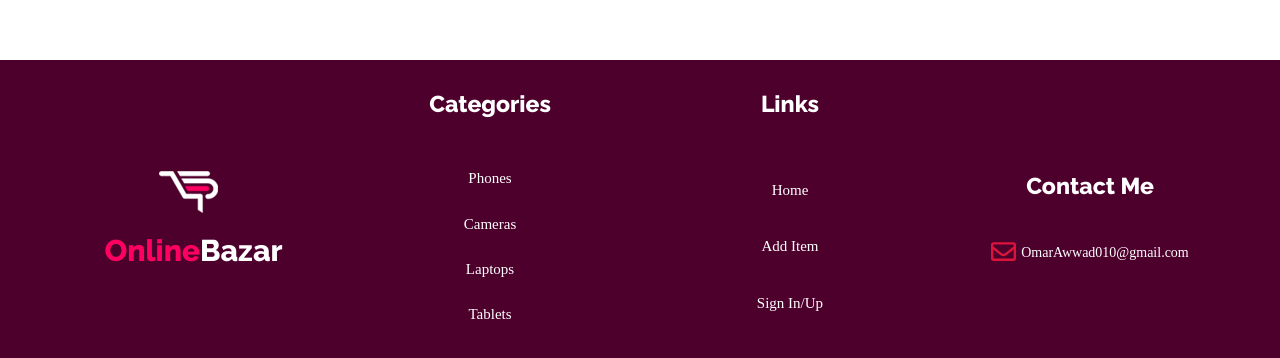
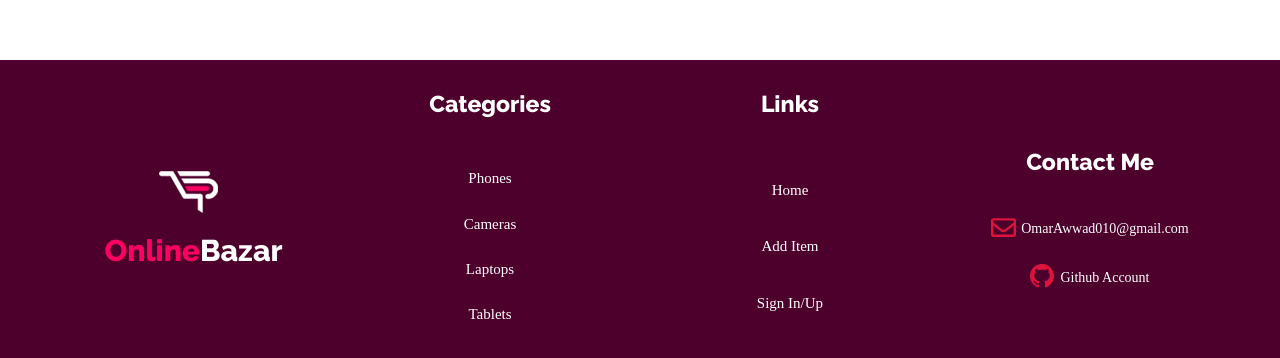
Before and after one commit to OmarAwwad77/online-bazar, a React (Create React App) app: page / in a window 1280 px wide. Shown: the part 1510-1868 px from the top of the page. Built offline with nearby package versions, Linux system fonts and the light colour scheme; no server answers; the database is empty.

Commit message:
added github link

```diff
--- a/src/components/Layout/Footer/Footer.js
+++ b/src/components/Layout/Footer/Footer.js
@@ -2,6 +2,7 @@ import React from 'react';
 import classes from './Footer.module.css';
 import Logo from '../../../UI/Logo/Logo';
 import { ReactComponent as Envelope } from '../../../assets/envelope.svg';
+import { ReactComponent as Github } from '../../../assets/github.svg';
 import { HashLink } from 'react-router-hash-link';
 import { Link } from 'react-router-dom';
 import { connect } from 'react-redux';
@@ -76,10 +77,24 @@ const footer = props => {
 			<section className={classes.contact}>
 				<h2 className={classes.contact_title}>Contact Me</h2>
 				<div className={classes.contact_email}>
-					<span className={classes.contact_envelope}>
+					<span className={classes.contact_icons}>
 						<Envelope />
 					</span>
 					<span>OmarAwwad010@gmail.com</span>
+				</div>
+				<div className={classes.contact_github}>
+					<span className={classes.contact_icons}>
+						<Github />
+					</span>
+					<span>
+						<a
+							className={classes['github-link']}
+							href='https://github.com/OmarAwwad77'
+							target='_blank'
+						>
+							Github Account
+						</a>
+					</span>
 				</div>
 			</section>
 		</section>
--- a/src/components/Layout/Footer/Footer.module.css
+++ b/src/components/Layout/Footer/Footer.module.css
@@ -68,18 +68,29 @@
 	align-self: center;
 }
 
-.footer .contact_envelope {
+.footer .contact_icons {
 	width: 2.5rem;
 	margin-right: 0.5rem;
 	color: crimson;
+	fill: crimson;
 }
 
-.footer .contact_email {
+.footer .contact_email,
+.footer .contact_github {
 	display: flex;
 	align-items: center;
 	font-size: 1.4rem;
 	font-family: initial;
 	margin: 4rem 0 auto 0;
+}
+
+.footer .contact_github {
+	margin-top: 2rem;
+}
+
+.github-link {
+	text-decoration: none;
+	color: white;
 }
 
 @media only screen and (max-width: 874px) {
```
Also changed, not shown: src/assets/github.svg (added).
